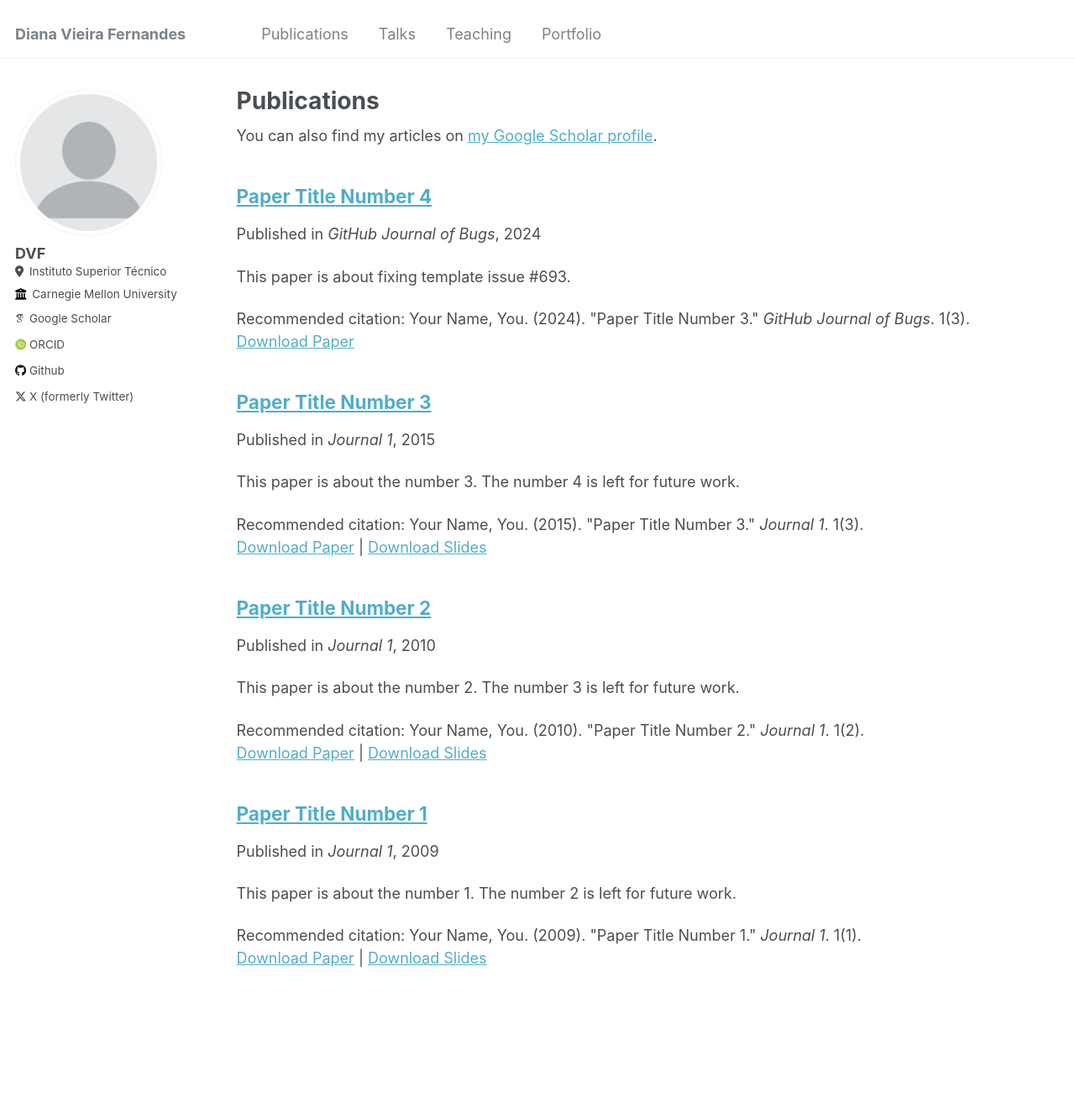
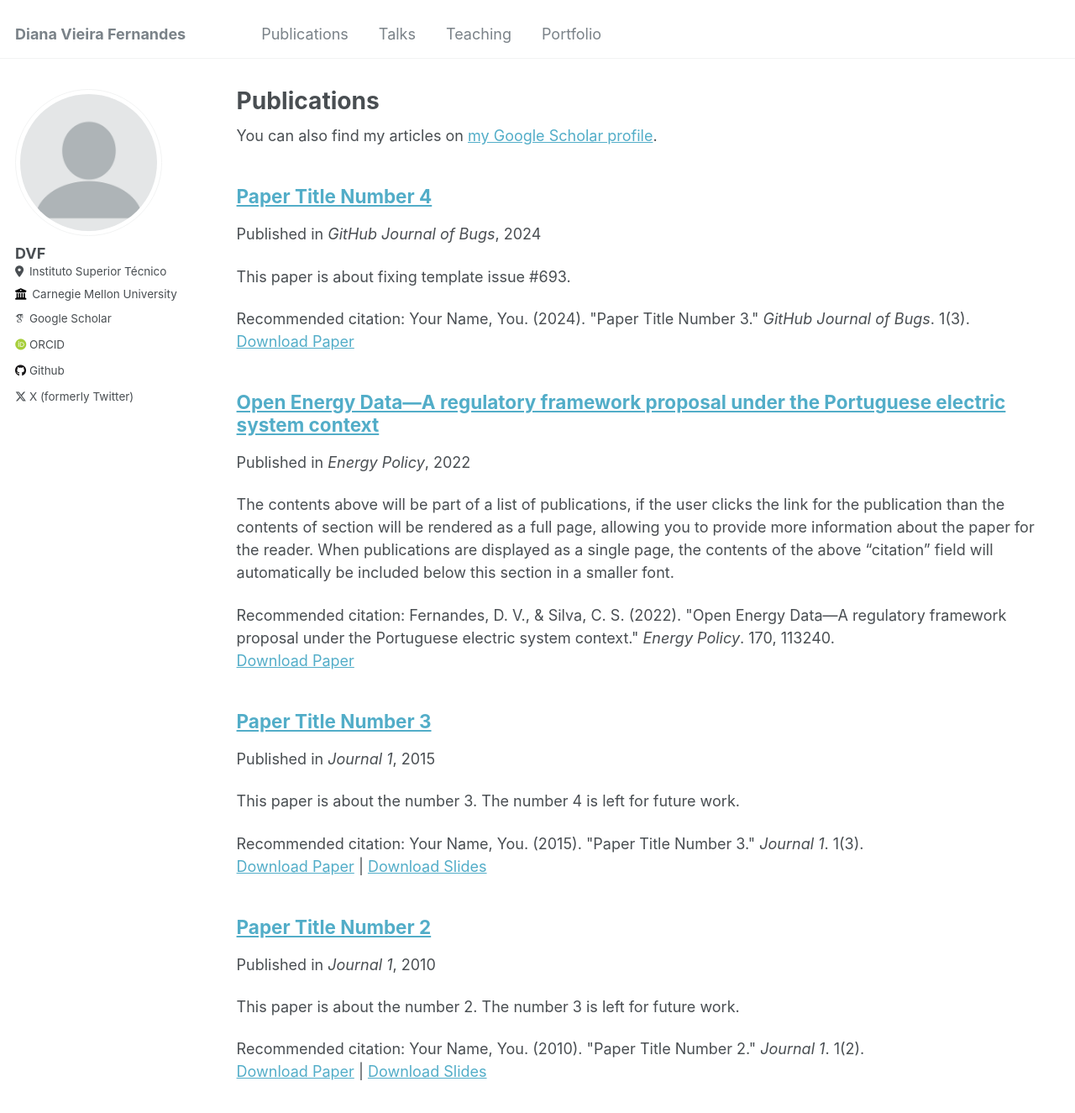
Before and after one commit to d-vf/d-vf.github.io, a Jekyll site: the page built from _pages/publications.md, in a window 1280 px wide and 1400 px high. Shown: the top 1325 px of the window at 84% size. Built offline with Jekyll 4.4.1, drawn with Linux system fonts in a browser that asks for light colours; some web fonts are replaced.

Commit message:
Update 2009-10-01-paper-title-number-1.md

```diff
--- a/_publications/2009-10-01-paper-title-number-1.md
+++ b/_publications/2009-10-01-paper-title-number-1.md
@@ -1,13 +1,11 @@
 ---
-title: "Paper Title Number 1"
+title: "Open Energy Data—A regulatory framework proposal under the Portuguese electric system context"
 collection: publications
-permalink: /publication/2009-10-01-paper-title-number-1
-excerpt: 'This paper is about the number 1. The number 2 is left for future work.'
-date: 2009-10-01
-venue: 'Journal 1'
-slidesurl: 'http://academicpages.github.io/files/slides1.pdf'
-paperurl: 'http://academicpages.github.io/files/paper1.pdf'
-citation: 'Your Name, You. (2009). &quot;Paper Title Number 1.&quot; <i>Journal 1</i>. 1(1).'
+permalink: https://doi.org/10.1016/j.enpol.2022.113240
+date: 2022/11/1
+venue: 'Energy Policy'
+paperurl: '[https://www.sciencedirect.com/science/article/pii/S0301421522004591]'
+citation: 'Fernandes, D. V., & Silva, C. S. (2022). &quot;Open Energy Data—A regulatory framework proposal under the Portuguese electric system context.&quot; <i>Energy Policy</i>.  170, 113240.'
 ---
 
 The contents above will be part of a list of publications, if the user clicks the link for the publication than the contents of section will be rendered as a full page, allowing you to provide more information about the paper for the reader. When publications are displayed as a single page, the contents of the above "citation" field will automatically be included below this section in a smaller font.
```
